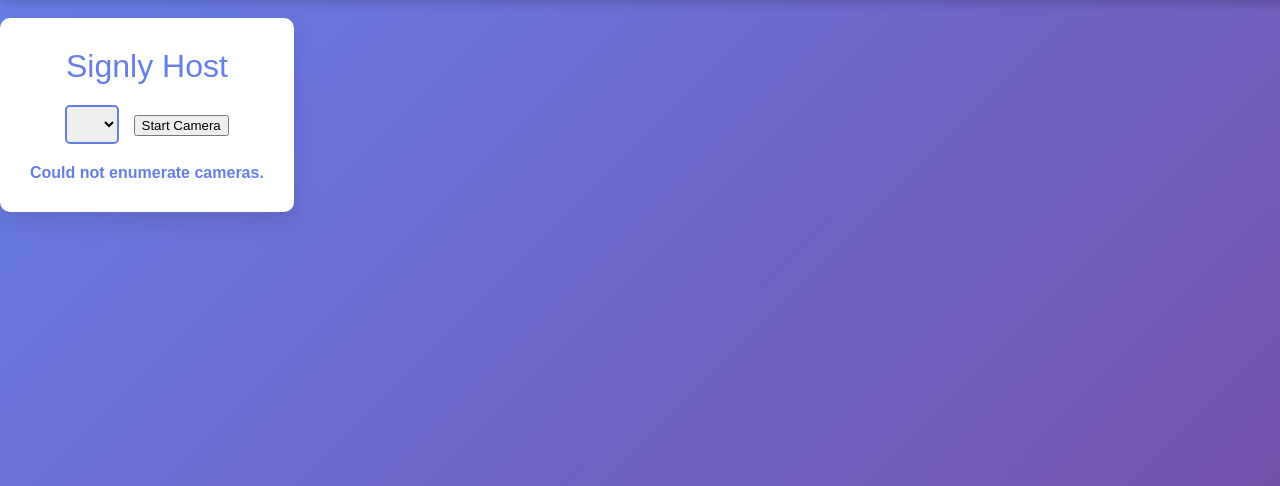
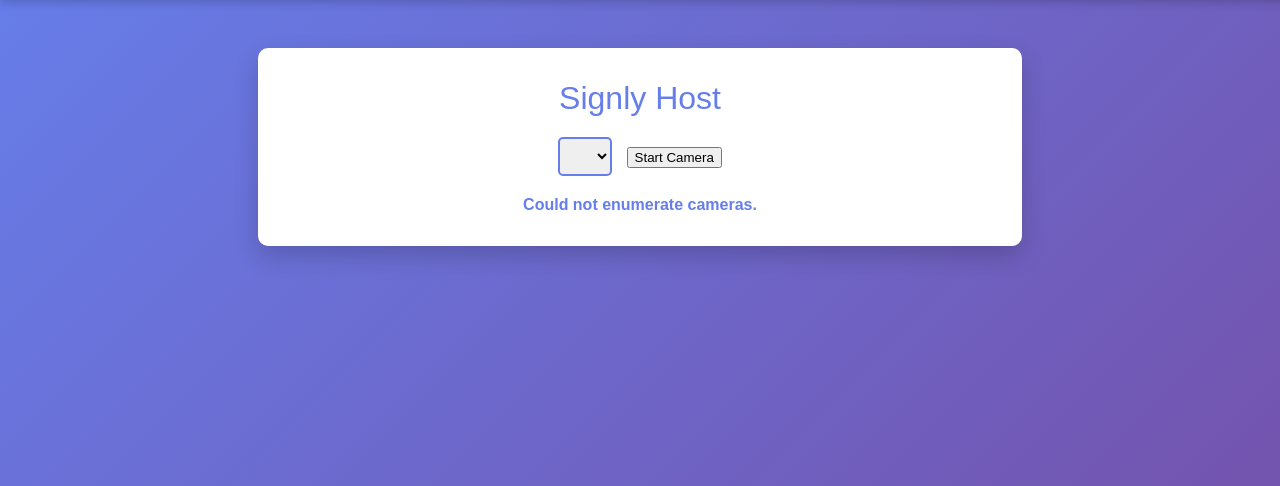
Before and after one commit to DavidUzunov/Hand-Recognition, a Flask app: template templates/host.html in a window 1280 px wide. Shown: the part 42-528 px from the top of the page. Run offline with Flask 3, Linux system fonts and the light colour scheme; the template is opened without the code that fills it, so the values that code supplies are empty; parts of the project's set-up code (start-up, migrations or seed data) failed here and were passed over.

Commit message:
Fixing ui bugs... yum

```diff
--- a/static/host.css
+++ b/static/host.css
@@ -30,3 +30,15 @@
 	outline: none;
 	border-color: #764ba2;
 }
+
+/* Floating container for host page */
+.container {
+	background: #fff;
+	padding: 32px;
+	border-radius: 10px;
+	box-shadow: 0 10px 25px rgba(0, 0, 0, 0.18);
+	max-width: 700px;
+	margin: 90px auto 40px auto;
+	display: block;
+	position: relative;
+}
--- a/templates/404.html
+++ b/templates/404.html
@@ -18,7 +18,7 @@
 		<div class="error-title">These are not the droids you are looking for</div>
 		<div class="droid-icon">🤖</div>
 		<div class="error-message">The page you're looking for doesn't exist.</div>
-		<a href="/">Return to Home</a>
+		<a href="/">Return Home</a>
 		<div class="subtitle">May the Force be with you</div>
 	</div>
 </body>
--- a/templates/host.html
+++ b/templates/host.html
@@ -67,7 +67,7 @@
 			<span id="video-fps" class="header-value">-</span>
 		</div>
 	</header>
-	<div class="host-container">
+	<div class="container">
 		<div class="host-title">Signly Host</div>
 		<div id="camera-select-section" style="margin-bottom: 20px; text-align: center;">
 			<select id="camera-select"
--- a/templates/index.html
+++ b/templates/index.html
@@ -4,7 +4,7 @@
 <head>
 	<meta charset="UTF-8">
 	<meta name="viewport" content="width=device-width, initial-scale=1.0">
-	<title>Signly</title>
+	<title>Signly Stream</title>
 	<link rel="preconnect" href="https://cdn.socket.io" crossorigin>
 	<link rel="prefetch" href="/no_camera">
 	<link rel="stylesheet" href="/static/common.css">
@@ -37,7 +37,7 @@
 	</header>
 
 	<div class="container">
-		<h1>Signly</h1>
+		<div class="main-title">Signly Stream</div>
 		<div class="content-wrapper">
 			<div class="main-content">
 				<div class="video-container">
--- a/web.py
+++ b/web.py
@@ -168,10 +168,9 @@
 @app.route("/host")
 @requires_auth(role="host")
 def host():
-    global host_logged_in
-    if host_logged_in:
+    # Only redirect if camera is actively streaming (frame_buffer has frames)
+    if len(frame_buffer) > 0:
         return redirect(url_for("admin"))
-    host_logged_in = True
     return render_template("host.html")
 
 
```
Also changed, not shown: static/404.css (+10 -0 lines), static/index.css (+9 -0 lines).
